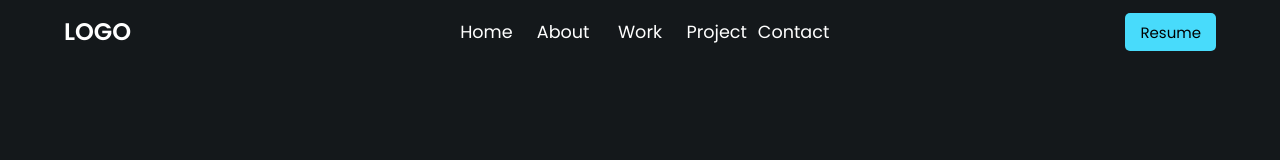
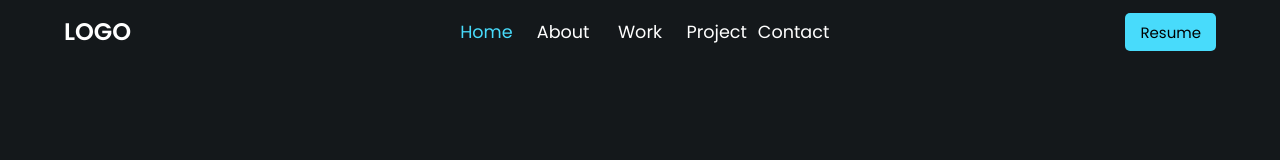
Before and after one commit to kisanshah/portfolio, a React (Create React App) app: page / in a window 1280 px wide. Shown: the top 160 px of the page. Built offline with nearby package versions, Linux system fonts and the light colour scheme.

Commit message:
fix: Fix Navigation Hightlight issue

```diff
--- a/src/sections/NavBar.tsx
+++ b/src/sections/NavBar.tsx
@@ -1,5 +1,6 @@
 import React from "react";
 import { useDispatch, useSelector } from "react-redux";
+import { useLocation } from "react-router-dom";
 import Button from "src/components/Button";
 import styled from "styled-components";
 import Logo from "../components/Logo";
@@ -13,6 +14,9 @@ export default function NavBar() {
   const selectedItem = useSelector(
     (state: RootState) => state.navbar.selectedItem
   );
+  const location = useLocation();
+  const currentEndpoint = location.pathname;
+
   return (
     <StyledNavBar>
       <Logo />
@@ -24,7 +28,7 @@ export default function NavBar() {
             }}
             key={item.id}
             to={item.route}
-            active={selectedItem?.id === item.id}
+            active={item.route === currentEndpoint}
           >
             {item.label}
           </StyledLink>
```
